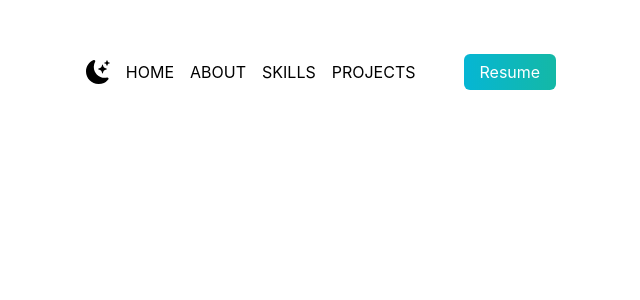
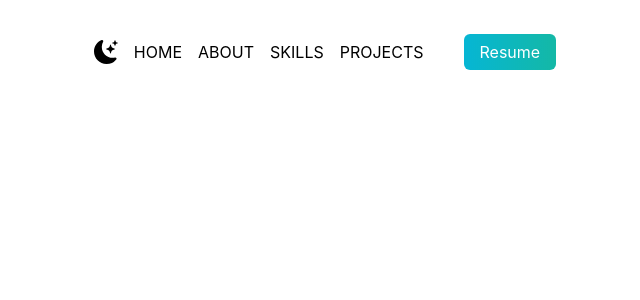
Before and after one commit to dcoderdude/portfolio, a React (Create React App) app: page / in a window 1280 px wide. Shown: the top 300 px of the page, without its empty margins (319-959 px from the left). Built offline with nearby package versions, Linux system fonts and the light colour scheme.

Commit message:
refactor content size and location on page.

```diff
--- a/src/components/BannerHeader.js
+++ b/src/components/BannerHeader.js
@@ -2,15 +2,15 @@ import { BsFillMoonStarsFill } from "react-icons/bs";
 import { Link } from "react-router-dom";
 
 export default function BannerHeader({ darkMode: darkModeState, updateDarkModeState }) {
-    const cv = 'CV.pdf';
     const handleChange = () => {
         const newValue = darkModeState === 'dark' ? 'light' : 'dark';
         updateDarkModeState(newValue);
     }
+    const cv = 'CV.pdf';
 
     return (
         <section>
-            <nav className='flex py-10 justify-center'>
+            <nav className='flex p-5 justify-center'>
                 <ul className='flex py-5 items-center'>
                     <li className='px-2'>
                         <BsFillMoonStarsFill onClick={handleChange} className='cursor-pointer text-2xl dark:text-white' />
@@ -27,13 +27,13 @@ export default function BannerHeader({ darkMode: darkModeState, updateDarkModeSt
                     <li className='px-2'>
                         <Link className=' dark:text-white' to='/projects'>PROJECTS</Link>
                     </li>
-                    <li className='px-2'>
+                    <div>
                         <a className='bg-gradient-to-r from-cyan-500 to-teal-500 text-white px-4 py-2 rounded-md ml-8'
                             href={cv}
                             download='CV.pdf'>
                             Resume
                         </a>
-                    </li>
+                    </div>
                 </ul>
             </nav>
         </section>
--- a/src/components/Home.js
+++ b/src/components/Home.js
@@ -1,9 +1,6 @@
-import { AiFillLinkedin, AiFillGithub } from "react-icons/ai";
 import devicon from '../images/decoderdude.png';
 
 export default function Home() {
-    const linkedinProfileUrl = 'https://www.linkedin.com/in/dan-e-hernandez/';
-    const githubProfileUrl = 'https://github.com/dcoderdude';
 
     return (
         <section className='min-h-screen'>
@@ -14,15 +11,6 @@ export default function Home() {
                     Experienced Computer Scientist with 9+ years, offering tailored programming solutions to meet diverse content needs.
                 </p>
             </div>
-            <p className='text-center text-2xl py-2 dark:text-white'>Follow Me</p>
-            <div className='text-5xl flex justify-center gap-16 py-3 text-gray-600 dark:text-white'>
-                <a href={linkedinProfileUrl} target="_blank" rel="noopener noreferrer">
-                    <AiFillLinkedin />
-                </a>
-                <a href={githubProfileUrl} target="_blank" rel="noopener noreferrer">
-                    <AiFillGithub />
-                </a>
-            </div>
             <div className='relative mx-auto bg-gradient-to-b from-teal-500 rounded-full w-80 h-80 mt-20 overflow-hidden md:w-96 md:h-96'>
                 <img src={devicon} alt="decoderdude" />
             </div>
```
